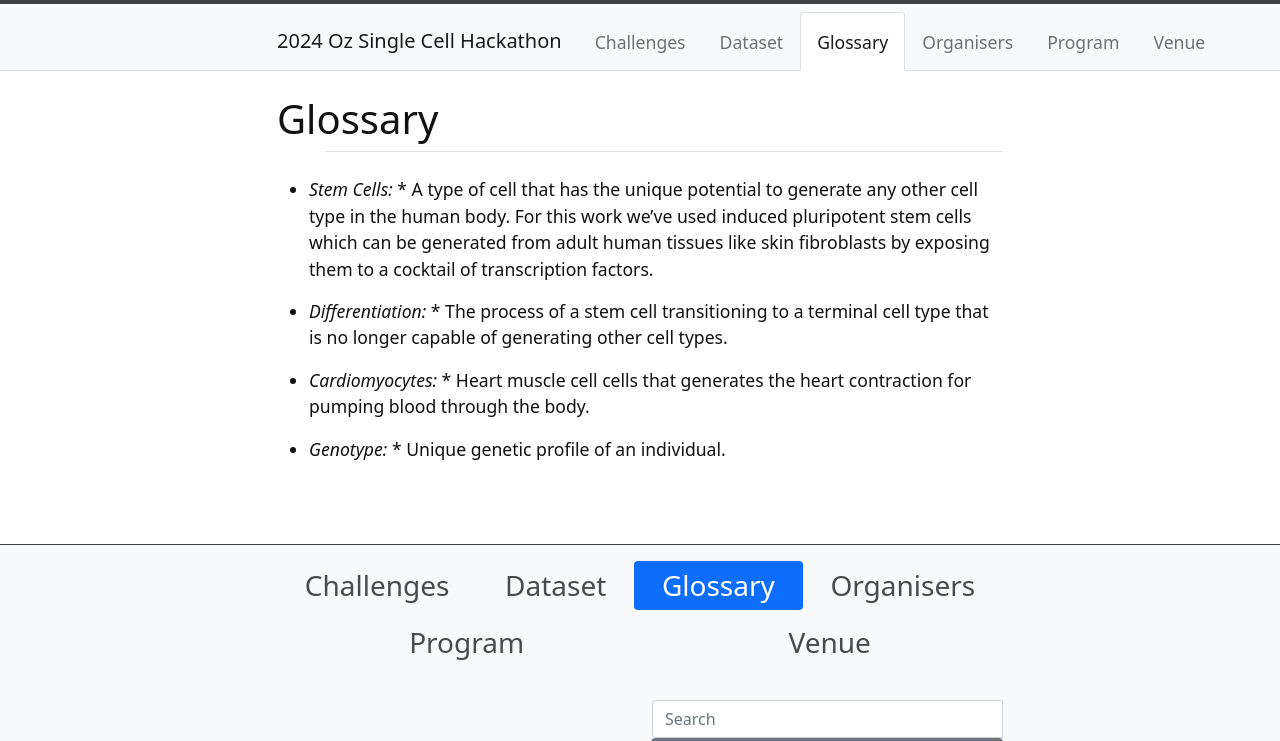
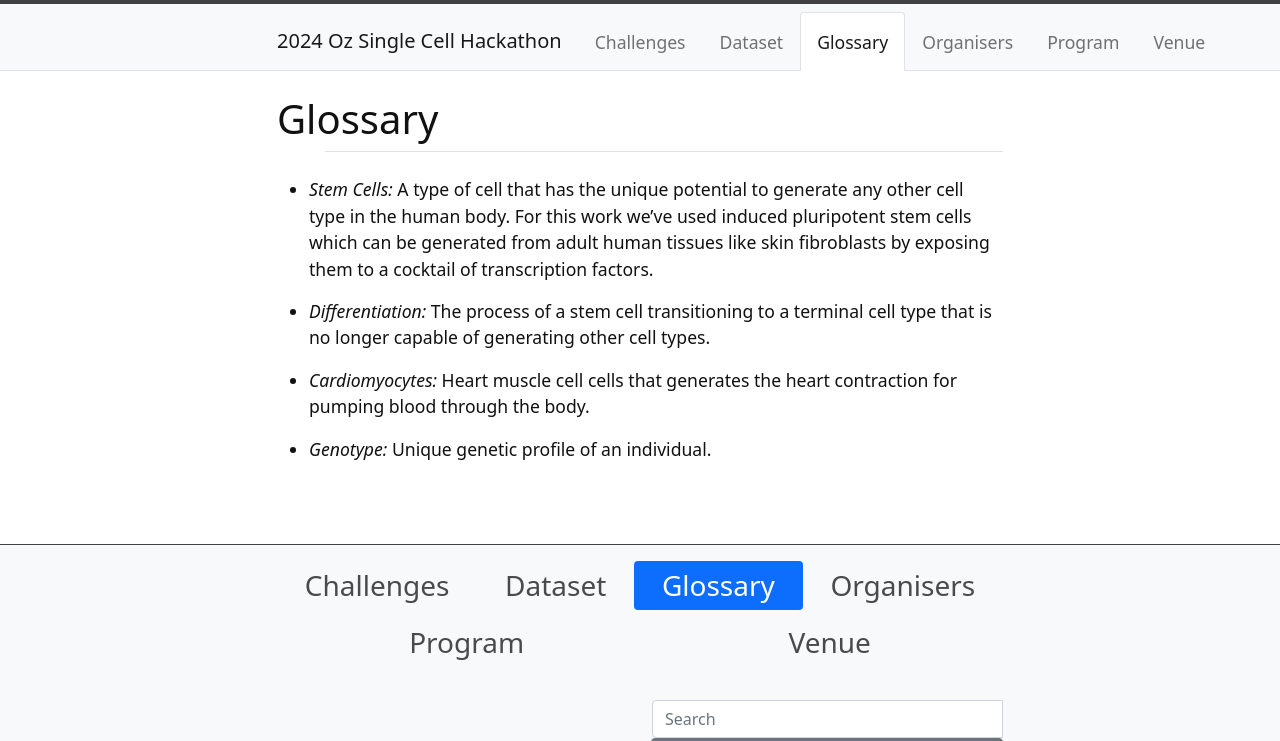
Before and after one commit to ghar1821/2024-OSC-hackathon, a Jekyll site: the page built from content/glossary.md, in a window 1280 px wide, cut to the strip 0-741 px from the top of the page. Built offline with Jekyll 4.4.1, drawn with Linux system fonts in a browser that asks for light colours.

```diff
--- a/content/glossary.md
+++ b/content/glossary.md
@@ -4,10 +4,10 @@ nav: Glossary
 ---
 
 
-* *Stem Cells:* * A type of cell that has the unique potential to generate any other cell type in the human body. For this work we've used induced pluripotent stem cells which can be generated from adult human tissues like skin fibroblasts by exposing them to a cocktail of transcription factors.
+* *Stem Cells:* A type of cell that has the unique potential to generate any other cell type in the human body. For this work we've used induced pluripotent stem cells which can be generated from adult human tissues like skin fibroblasts by exposing them to a cocktail of transcription factors.
 
-* *Differentiation:* * The process of a stem cell transitioning to a terminal cell type that is no longer capable of generating other cell types.
+* *Differentiation:* The process of a stem cell transitioning to a terminal cell type that is no longer capable of generating other cell types.
 
-* *Cardiomyocytes:* * Heart muscle cell cells that generates the heart contraction for pumping blood through the body.
+* *Cardiomyocytes:* Heart muscle cell cells that generates the heart contraction for pumping blood through the body.
 
-* *Genotype:* * Unique genetic profile of an individual.
+* *Genotype:* Unique genetic profile of an individual.
```
Also changed, not shown: content/program.md (+3 -1 lines), content/venue.md (+2 -2 lines), images/Schedule.jpg (added).
